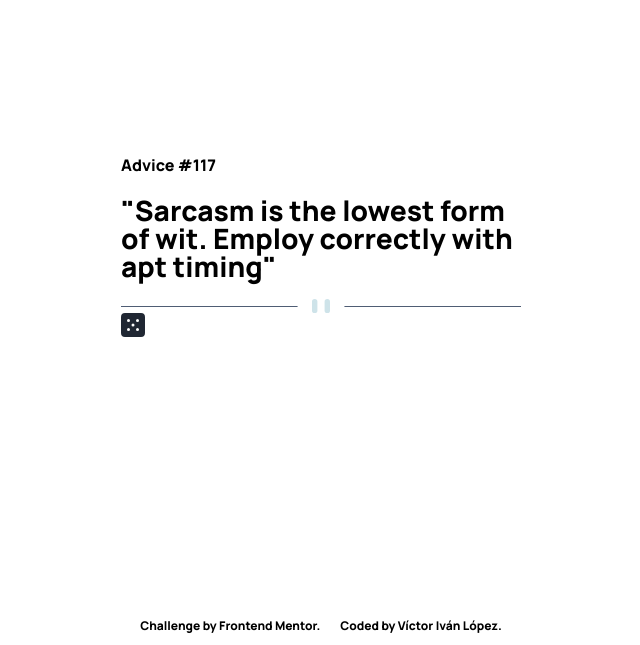
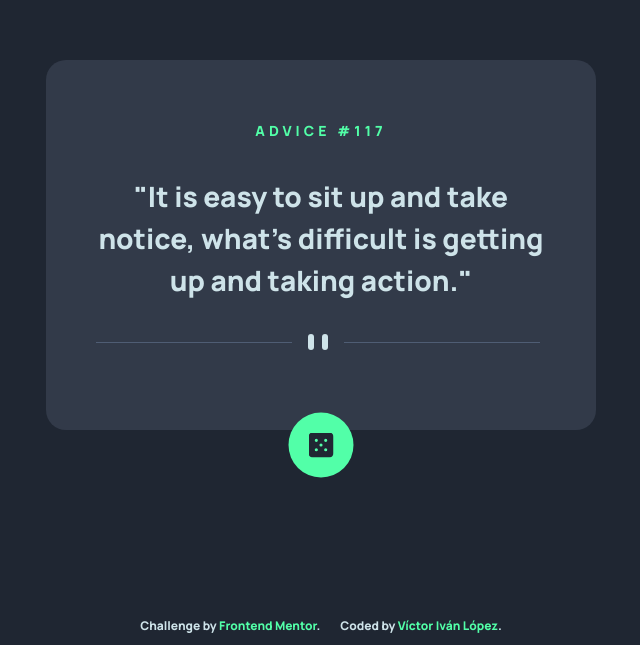
Before and after one commit to victorivanlopezlearning/advice-generator-app, a plain HTML site: page index.html in a window 1280 px wide. Shown: the part 155-800 px from the top of the page, without its empty margins (319-959 px from the left). Drawn offline with Linux system fonts and the light colour scheme.

Commit message:
styles finished

```diff
--- a/css/styles.css
+++ b/css/styles.css
@@ -1,15 +1,18 @@
 :root {
     /* COLORS */
     /* Primary */
-
+    --light-cyan: hsl(193, 38%, 86%);
+    --neon-green: hsl(150, 100%, 66%);
     /* Neutral */
-
+    --grayish-blue: hsl(217, 19%, 38%);
+    --dark-grayish-blue: hsl(217, 19%, 24%);
+    --dark-blue: hsl(218, 23%, 16%);
 
     /*FONTS*/
     --font-primary: 'Manrope', sans-serif;
 
     /* WIDTHS */
-    --width: 40rem;
+    --width: 55rem;
 }
 /* GLOBAL */
 html {
@@ -23,8 +26,9 @@ html {
 
 body {
     font-family: var(--font-primary);
+    background-color: var(--dark-blue);
     font-size: 1.6rem;
-    line-height: 1;
+    line-height: 1.5;
     min-height: 100vh;
     display: grid;
     place-items: center;
@@ -35,7 +39,6 @@ img {
 }
 p {
     margin: 0;
-    line-height: 1.5;
 }
 a {
     text-decoration: none;
@@ -46,6 +49,56 @@ a {
 }
 h1 {
     font-size: 2.8rem;
+}
+
+/* ADVICE */
+.advice {
+    background-color: var(--dark-grayish-blue);
+    text-align: center;
+    padding: 6rem 1.5rem;
+    border-radius: 2rem;
+    position: relative;
+}
+@media (min-width: 768px) {
+    .advice {
+        padding: 6rem 5rem;
+    }
+}
+.advice__id {
+    color: var(--neon-green);
+    font-size: 1.4rem;
+    text-transform: uppercase;
+    letter-spacing: 0.4rem;
+}
+.advice__description {
+    color: var(--light-cyan);
+    padding: 1.5rem 0;
+}
+.advice__image {
+    padding-bottom: 2rem;
+}
+.advice__container-dice {
+    display: inline-block;
+    border: none;
+    padding: 2rem;
+    border-radius: 50%;
+    background-color: var(--neon-green);
+    position: absolute;
+    transform: translate(-50%, -50%);
+    bottom: -8rem;
+}
+@media (hover: hover) {
+    .advice__container-dice {
+        cursor: pointer;
+    }
+    .advice__container-dice:hover {
+        box-shadow: -4px 0px 40px 0px var(--neon-green);
+        -webkit-box-shadow: -4px 0px 40px 0px var(--neon-green);
+        -moz-box-shadow: -4px 0px 40px 0px var(--neon-green);
+    }
+}
+.advice__icon-dice {
+    width: 2.5rem;
 }
 
 /* FOOTER */
@@ -64,6 +117,9 @@ h1 {
         bottom: 0;
     }
 }
+.attribution__text {
+    color: var(--light-cyan);
+}
 .attribution__link {
-    color: var(--bright-blue);
+    color: var(--neon-green);
 }
--- a/index.html
+++ b/index.html
@@ -16,12 +16,15 @@
 </head>
 <body>
   <main class="advice container">
-    <p>Advice #117</p>
-    <h1>"Sarcasm is the lowest form of wit. Employ correctly with apt timing"</h1>
-    <img src="./images/pattern-divider-desktop.svg" alt="pattern-divider">
-    <div>
-      <img src="./images/icon-dice.svg" alt="icon-dice">
-    </div>
+    <p class="advice__id">Advice #117</p>
+    <h1 class="advice__description">"It is easy to sit up and take notice, what's difficult is getting up and taking action."</h1>
+    <picture>
+      <source media="(min-width: 768px)" srcset="./images/pattern-divider-desktop.svg">
+      <img class="advice__image" src="./images/pattern-divider-mobile.svg" alt="Icon pattern-divider">
+    </picture>
+    <button id="btnAdvice" type="button" class="advice__container-dice">
+      <img class="advice__icon-dice" src="./images/icon-dice.svg" alt="icon-dice">
+    </button>
   </main>
 
   <footer class="attribution">
```
